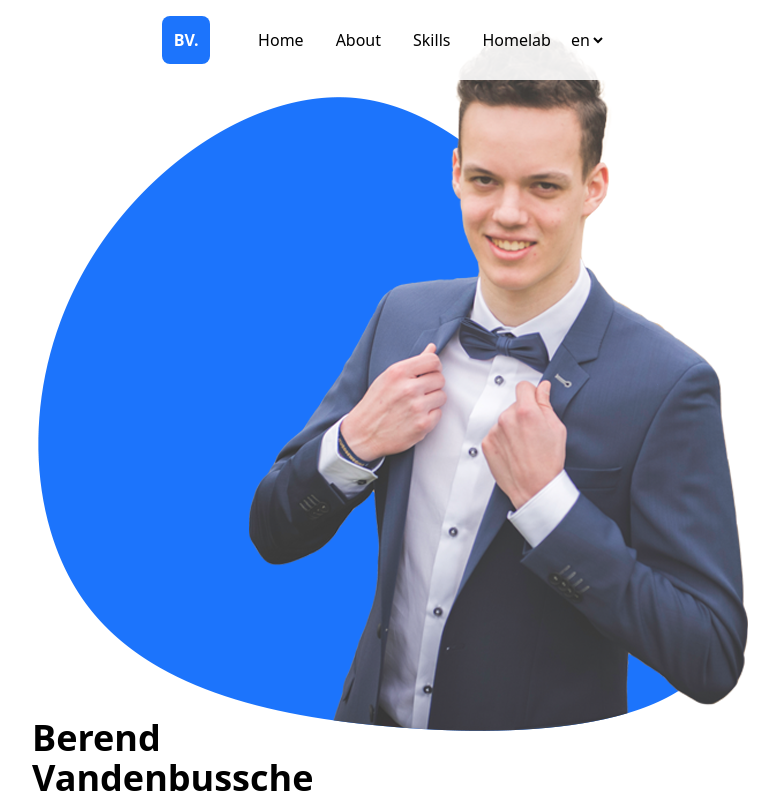
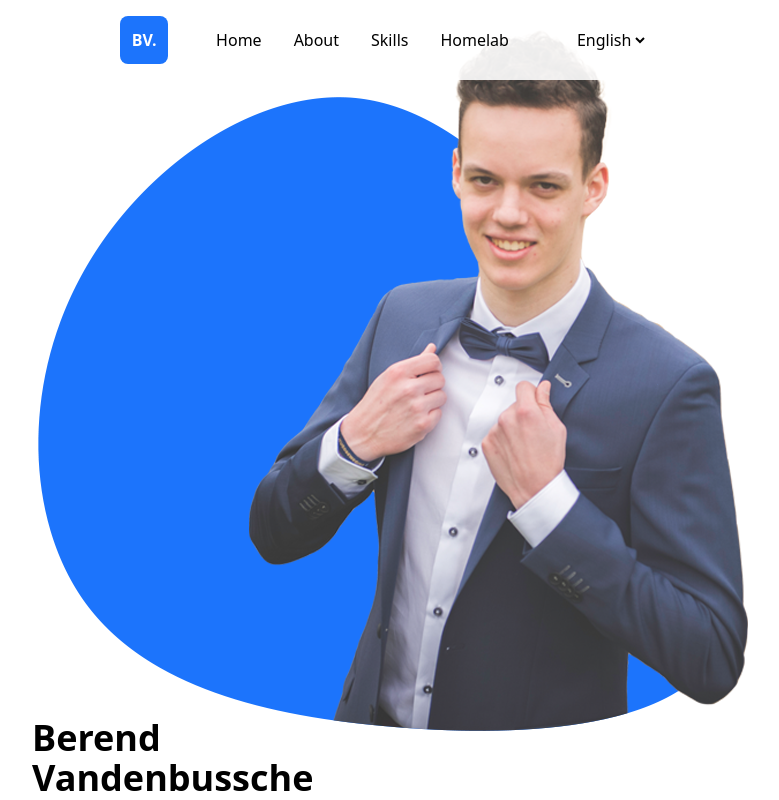
Before and after one commit to BerendVandenbussche/Portfolio3.0, a Vue app: page / in a window 1280 px wide. Shown: the top 800 px of the page, without its empty margins (256-1035 px from the left). Built offline with nearby package versions, Linux system fonts and the light colour scheme.

Commit message:
Feat: Translate locale labels

```diff
--- a/src/App.vue
+++ b/src/App.vue
@@ -28,7 +28,7 @@ const navigationItems = computed(() => getNavigationItems());
             :key="navItem"
             :title="navItem"
           />
-          <li>
+          <li class="ml-12">
             <LanguageSwitcher />
           </li>
         </ul>
--- a/src/components/LanguageSwitcher.vue
+++ b/src/components/LanguageSwitcher.vue
@@ -7,7 +7,7 @@ const { t, locale, availableLocales } = useI18n();
 const { getStorageItem, setStorageItem } = useBrowserStorage();
 
 onMounted(() => {
-  const savedLanguage = localStorage.getItem("preferredLanguage");
+  const savedLanguage = getStorageItem("preferredLanguage");
   if (savedLanguage) locale.value = savedLanguage;
 });
 
@@ -22,7 +22,7 @@ watch(
 <template>
   <select v-model="locale">
     <option v-for="localeOption of availableLocales" :value="localeOption">
-      {{ localeOption }}
+      {{ t(`languages.${localeOption}`) }}
     </option>
   </select>
 </template>
--- a/src/translations/en.json
+++ b/src/translations/en.json
@@ -20,5 +20,9 @@
   },
   "homelab": {
     "under-construction": "Under construction"
+  },
+  "languages": {
+    "en": "English",
+    "nl": "Dutch"
   }
 }
--- a/src/translations/nl.json
+++ b/src/translations/nl.json
@@ -20,5 +20,9 @@
   },
   "homelab": {
     "under-construction": "In aanbouw"
+  },
+  "languages": {
+    "en": "Engels",
+    "nl": "Nederlands"
   }
 }
```
